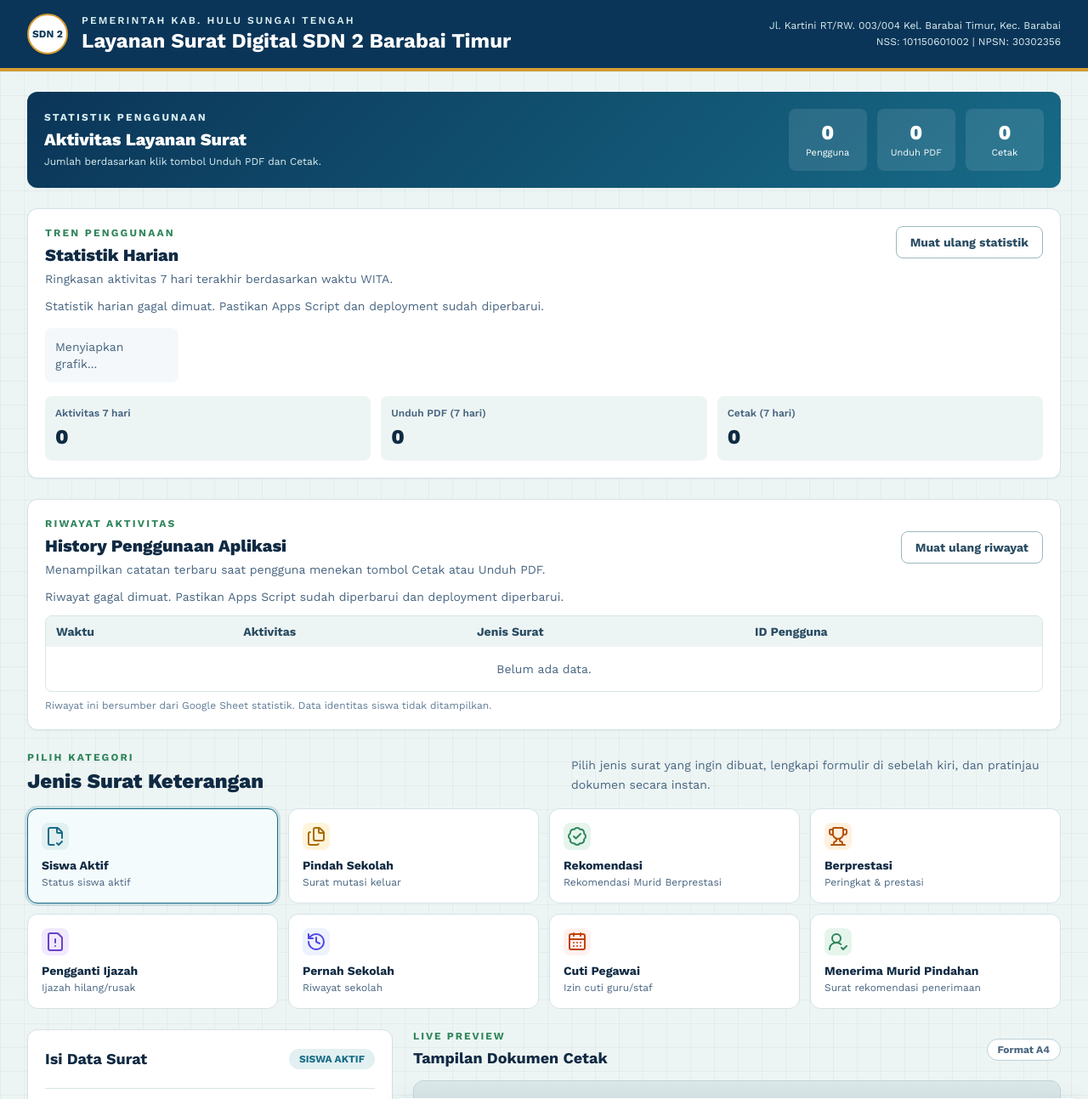
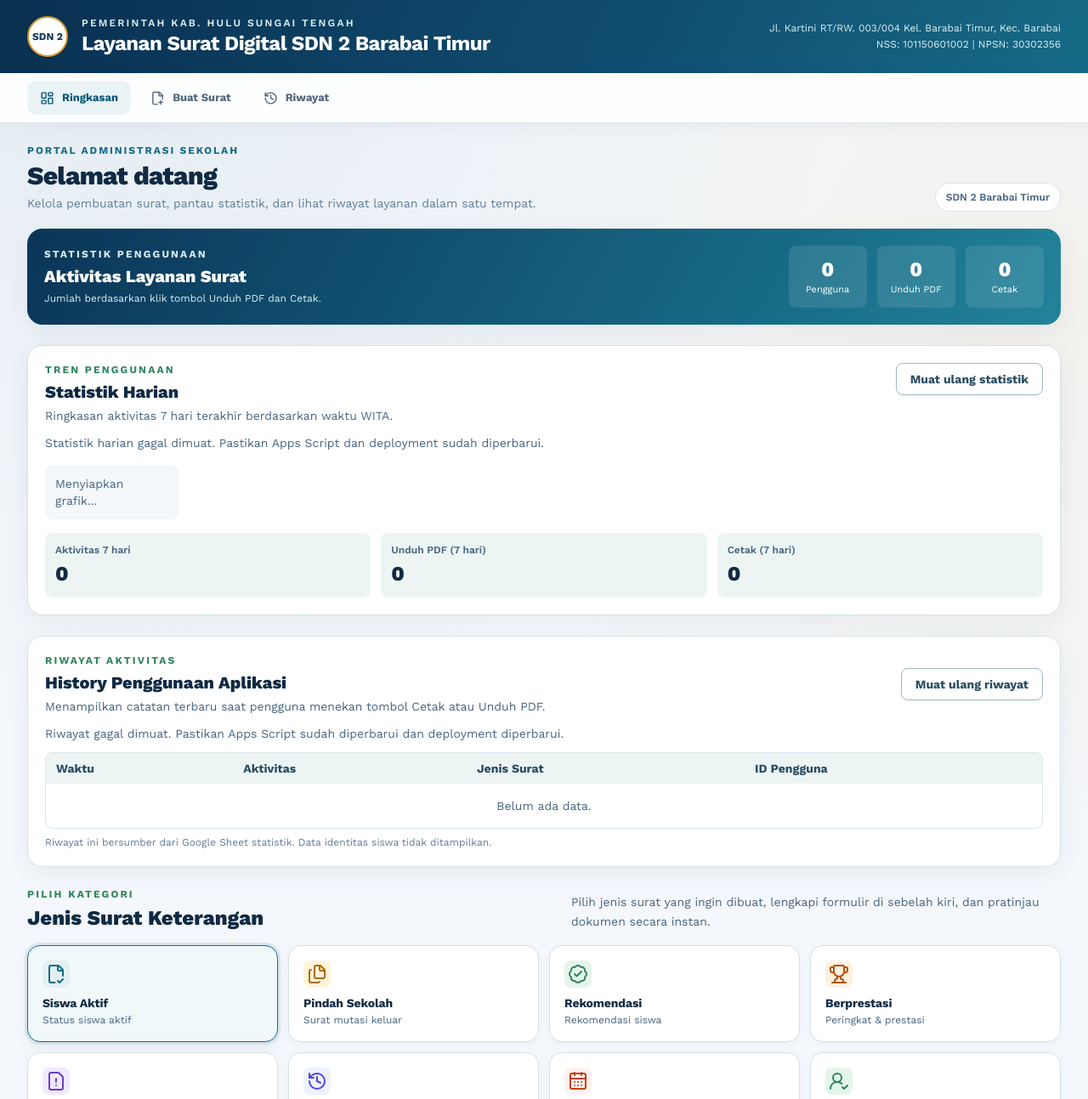
Before and after one commit to hairulfadliansyah13-cell/layanan-surat-sdn2, a plain HTML site: page index.html in a window 1280 px wide. Shown: the top 1293 px of the page at 85% size. Drawn offline with nearby package versions, Linux system fonts and the light colour scheme.

Commit message:
Implement modern application shell and navigation
Added a modern application shell with enhanced styling and navigation.

```diff
--- a/index.html
+++ b/index.html
@@ -148,6 +148,83 @@
       color: white;
     }
     .analytics-number { font-variant-numeric: tabular-nums; }
+
+    /* Modern, professional application shell */
+    body {
+      background: #f4f7fb;
+      background-image: radial-gradient(circle at 10% 0%, rgba(23,107,135,.07), transparent 28%),
+                        radial-gradient(circle at 95% 12%, rgba(211,155,50,.07), transparent 24%);
+    }
+    .canva-header {
+      border-bottom-width: 0 !important;
+      background: linear-gradient(115deg, #092f50 0%, #104d70 58%, #176b87 100%) !important;
+      box-shadow: 0 8px 24px rgba(11,53,88,.13);
+    }
+    .canva-header > div { padding-top: 19px !important; padding-bottom: 19px !important; }
+    .canva-header h1 { letter-spacing: -.025em; }
+    .app-nav {
+      position: sticky; top: 0; z-index: 40;
+      background: rgba(255,255,255,.92);
+      border-bottom: 1px solid #dce6ee;
+      backdrop-filter: blur(14px);
+      box-shadow: 0 4px 18px rgba(15,42,67,.045);
+    }
+    .app-nav-inner {
+      max-width: 1540px; margin: 0 auto; padding: 0 32px;
+      display: flex; align-items: center; gap: 8px; min-height: 58px;
+    }
+    .app-nav-link {
+      display: inline-flex; align-items: center; gap: 9px;
+      padding: 10px 15px; border-radius: 10px;
+      color: #52677b; font-size: 13px; font-weight: 700;
+      text-decoration: none; transition: .18s ease;
+    }
+    .app-nav-link svg { width: 17px; height: 17px; }
+    .app-nav-link:hover, .app-nav-link.active {
+      color: #0b5574; background: #eaf4f7;
+    }
+    main { scroll-margin-top: 76px; }
+    main > section { scroll-margin-top: 78px; }
+    main section.rounded-xl, #letter-form, #preview-section {
+      border-radius: 18px !important;
+      box-shadow: 0 8px 28px rgba(15,42,67,.055) !important;
+    }
+    .analytics-card {
+      border-radius: 20px !important;
+      background: linear-gradient(120deg, #0b3558, #176b87 72%, #23839a) !important;
+      box-shadow: 0 14px 34px rgba(11,53,88,.16) !important;
+    }
+    .type-card {
+      border-radius: 15px !important;
+      padding: 17px !important;
+      background: #fff !important;
+      box-shadow: 0 3px 12px rgba(15,42,67,.035);
+    }
+    .type-card.active {
+      background: #f0f8fa !important;
+      border-color: #176b87 !important;
+      box-shadow: 0 0 0 3px rgba(23,107,135,.11), 0 8px 18px rgba(15,42,67,.05) !important;
+    }
+    .type-card h3 { letter-spacing: -.01em; }
+    .field-input, .field-select { border-radius: 10px; padding: .72rem .82rem; }
+    button { transition: transform .16s ease, box-shadow .16s ease, background .16s ease; }
+    button:active { transform: translateY(1px); }
+    #letter-form { border-color: #e0e8ef !important; }
+    #letter-form h2, #letter-form h3 { letter-spacing: -.02em; }
+    #riwayat table thead th { white-space: nowrap; }
+    #riwayat table tbody tr:nth-child(even) { background: #fafcfd; }
+    @media (max-width: 640px) {
+      .app-nav-inner { padding: 0 14px; gap: 4px; min-height: 54px; }
+      .app-nav-link { flex: 1; justify-content: center; padding: 10px 8px; font-size: 12px; }
+      .app-nav-link svg { width: 16px; height: 16px; }
+      main { padding-top: 16px !important; }
+      .canva-header > div { padding-left: 16px !important; padding-right: 16px !important; }
+      .canva-header h1 { font-size: 16px !important; line-height: 1.25; }
+      .analytics-card { padding: 16px !important; }
+      .analytics-card .grid.grid-cols-3 { width: 100%; gap: 7px !important; }
+      .analytics-card .grid.grid-cols-3 > div { min-width: 0 !important; padding: 10px 5px !important; }
+      .analytics-number { font-size: 21px !important; }
+    }
   </style>
 </head>
 <body>
@@ -169,8 +246,24 @@
       </div>
     </header>
 
+    <nav class="app-nav no-print" aria-label="Navigasi utama">
+      <div class="app-nav-inner">
+        <a href="#dashboard" class="app-nav-link active"><i data-lucide="layout-dashboard"></i><span>Ringkasan</span></a>
+        <a href="#buat-surat" class="app-nav-link"><i data-lucide="file-plus-2"></i><span>Buat Surat</span></a>
+        <a href="#riwayat" class="app-nav-link"><i data-lucide="history"></i><span>Riwayat</span></a>
+      </div>
+    </nav>
+
     <main class="mx-auto w-full max-w-[1540px] px-4 py-6 md:px-8">
-      <section class="no-print mb-6 analytics-card rounded-xl p-5 shadow-sm">
+      <div class="no-print mb-5 flex flex-wrap items-end justify-between gap-3">
+        <div>
+          <p class="mb-1 text-xs font-bold uppercase tracking-[.16em] text-[#176b87]">Portal Administrasi Sekolah</p>
+          <h2 class="m-0 text-2xl font-extrabold tracking-tight text-[#102a43] md:text-3xl">Selamat datang</h2>
+          <p class="mt-1 text-sm text-[#627d98]">Kelola pembuatan surat, pantau statistik, dan lihat riwayat layanan dalam satu tempat.</p>
+        </div>
+        <span class="rounded-full border border-[#d7e5eb] bg-white px-3 py-2 text-xs font-semibold text-[#486581]">SDN 2 Barabai Timur</span>
+      </div>
+      <section id="dashboard" class="no-print mb-6 analytics-card rounded-xl p-5 shadow-sm">
         <div class="flex flex-wrap items-center justify-between gap-4">
           <div>
             <p class="mb-1 text-xs font-bold uppercase tracking-[.18em] text-[#d9eff1]">Statistik Penggunaan</p>
@@ -205,7 +298,7 @@
         </div>
       </section>
 
-      <section class="no-print mb-6 rounded-xl border border-[#d4e1e4] bg-white p-5 shadow-sm" aria-labelledby="usage-history-title">
+      <section id="riwayat" class="no-print mb-6 rounded-xl border border-[#d4e1e4] bg-white p-5 shadow-sm" aria-labelledby="usage-history-title">
         <div class="flex flex-wrap items-center justify-between gap-3">
           <div>
             <p class="mb-1 text-xs font-bold uppercase tracking-[.18em] text-[#2f855a]">Riwayat Aktivitas</p>
@@ -249,7 +342,7 @@
           <button type="button" class="type-card rounded-xl bg-white p-4 text-left" data-letter="rekomendasi">
             <div class="mb-2 flex h-8 w-8 items-center justify-center rounded-lg bg-[#e6f5ec] text-[#2f855a]"><i data-lucide="badge-check"></i></div>
             <h3 class="mb-0.5 text-sm font-bold text-[#102a43]">Rekomendasi</h3>
-            <p class="m-0 text-xs text-[#486581]">Rekomendasi Murid Berprestasi</p>
+            <p class="m-0 text-xs text-[#486581]">Rekomendasi siswa</p>
           </button>
           <button type="button" class="type-card rounded-xl bg-white p-4 text-left" data-letter="berprestasi">
             <div class="mb-2 flex h-8 w-8 items-center justify-center rounded-lg bg-[#fff0e0] text-[#b45309]"><i data-lucide="trophy"></i></div>
@@ -609,6 +702,25 @@
 
   <!-- Script Utama JavaScript -->
   <script>
+    // Navigation state for the three main application areas.
+    document.addEventListener('DOMContentLoaded', () => {
+      const links = Array.from(document.querySelectorAll('.app-nav-link'));
+      links.forEach(link => link.addEventListener('click', () => {
+        links.forEach(item => item.classList.remove('active'));
+        link.classList.add('active');
+      }));
+      const targets = ['dashboard', 'buat-surat', 'riwayat']
+        .map(id => document.getElementById(id)).filter(Boolean);
+      if ('IntersectionObserver' in window) {
+        const observer = new IntersectionObserver(entries => {
+          const visible = entries.filter(entry => entry.isIntersecting)
+            .sort((a,b) => b.intersectionRatio - a.intersectionRatio)[0];
+          if (!visible) return;
+          links.forEach(link => link.classList.toggle('active', link.getAttribute('href') === '#' + visible.target.id));
+        }, { rootMargin: '-22% 0px -65% 0px', threshold: [0, .1, .25] });
+        targets.forEach(target => observer.observe(target));
+      }
+    });
     const $ = (id) => document.getElementById(id);
     let letterType = 'aktif';
 
```
